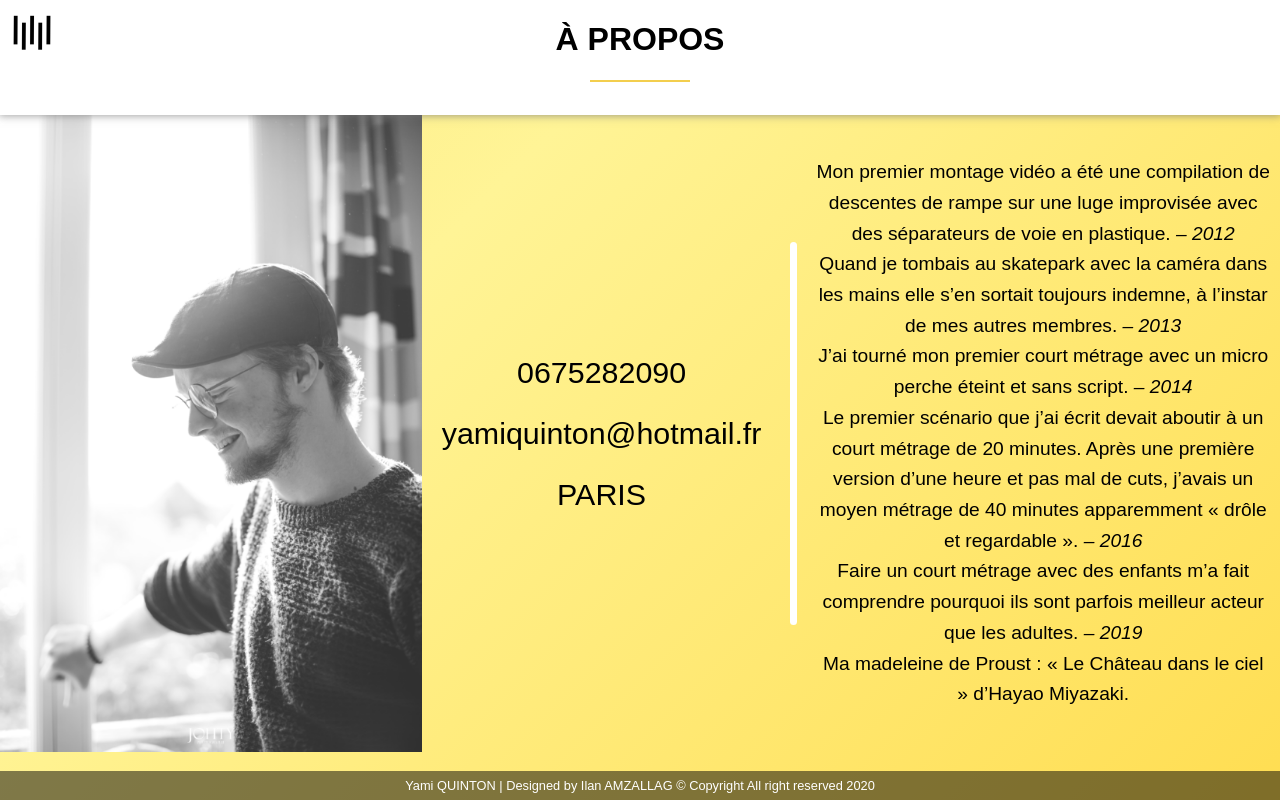
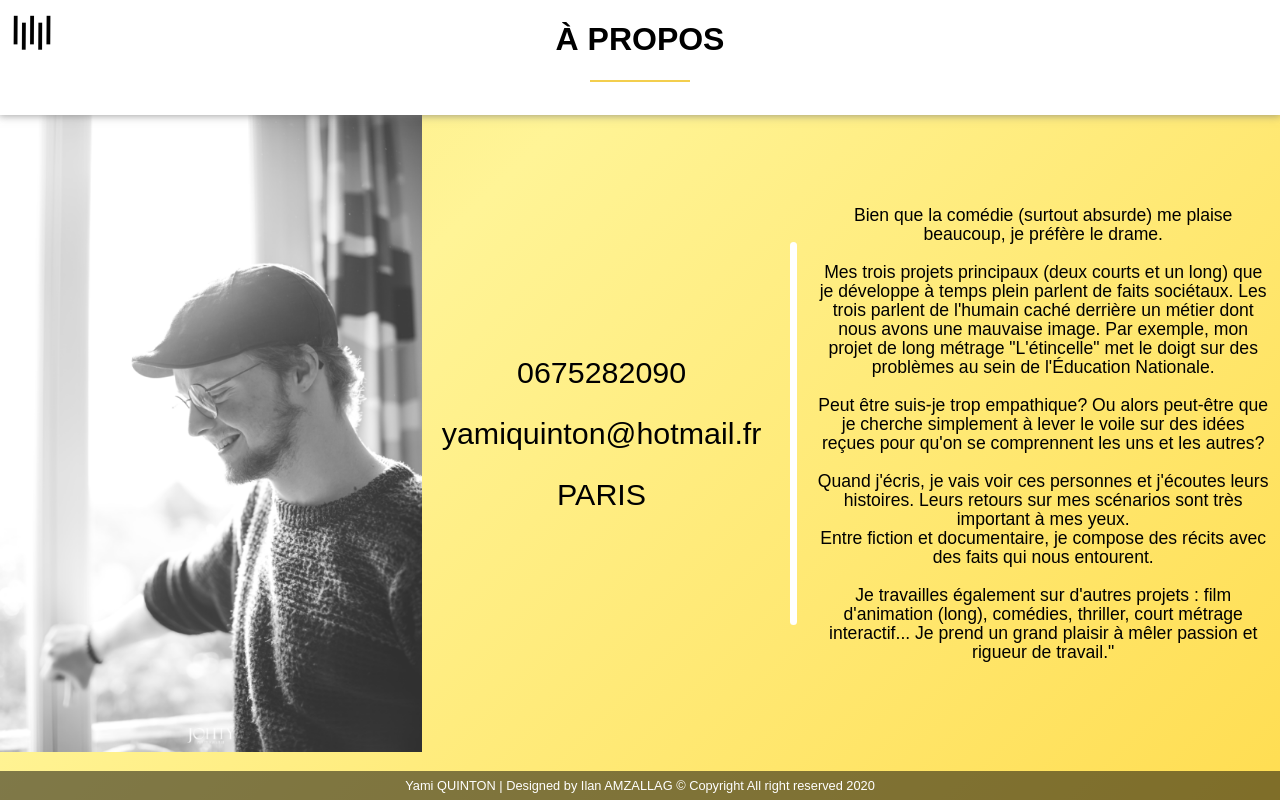
Before and after one commit to IlanAMG/site-yami, a React (Create React App) app: page /apropos in a window 1280 px wide. Built offline with nearby package versions, Linux system fonts and the light colour scheme.

Commit message:
correctif

```diff
--- a/src/composants/apropos/Apropos.css
+++ b/src/composants/apropos/Apropos.css
@@ -27,7 +27,7 @@
 .section .text {
     font-family: 'Quicksand', sans-serif;
     font-size: 1.2em;
-    line-height: 1.6;
+    line-height: 23px;
     text-align: center;
     justify-self: center;
    align-self: center;
@@ -46,6 +46,12 @@
 
 /* REPONSIVE */
 
+@media (max-width: 1300px) {
+    .section .text {
+        font-size: 1.1em;
+        line-height: 19px;
+    }
+}
 @media (max-width: 1155px) {
     .section .contact {
         font-size: 1.2em;
@@ -53,6 +59,7 @@
 
     .section .text {
         font-size: 0.9em;
+        line-height: 17px;
     }
 }
 
--- a/src/composants/apropos/Apropos.js
+++ b/src/composants/apropos/Apropos.js
@@ -44,12 +44,16 @@ export default class Apropos extends Component {
                     <p className='contact'>0675282090<br/>yamiquinton@hotmail.fr<br/>PARIS</p>
                     <span className={`separator-profil${this.state.BoutonClick? ' blur': ''}`}></span>
                     <p className='text'>
-Mon premier montage vidéo a été une compilation de descentes de rampe sur une luge improvisée avec des séparateurs de voie en plastique. <i>– 2012</i><br/>
-Quand je tombais au skatepark avec la caméra dans les mains elle s’en sortait toujours indemne, à l’instar de mes autres membres. <i>– 2013</i><br/>
-J’ai tourné mon premier court métrage avec un micro perche éteint et sans script. <i>– 2014</i><br/>
-Le premier scénario que j’ai écrit devait aboutir à un court métrage de 20 minutes. Après une première version d’une heure et pas mal de cuts, j’avais un moyen métrage de 40 minutes apparemment « drôle et regardable ». <i>– 2016</i><br/>
-Faire un court métrage avec des enfants m’a fait comprendre pourquoi ils sont parfois meilleur acteur que les adultes. <i>– 2019</i><br/>
-Ma madeleine de Proust : « Le Château dans le ciel » d’Hayao Miyazaki.
+                    Bien que la comédie (surtout absurde) me plaise beaucoup, je préfère le drame.<br/><br/>
+
+ Mes trois projets principaux (deux courts et un long) que je développe à temps plein parlent de faits sociétaux. Les trois parlent de l'humain caché derrière un métier dont nous avons une mauvaise image. Par exemple, mon projet de long métrage "L'étincelle" met le doigt sur des problèmes au sein de l'Éducation Nationale.<br/><br/>
+
+ Peut être suis-je trop empathique? Ou alors peut-être que je cherche simplement à lever le voile sur des idées reçues pour qu'on se comprennent les uns et les autres?<br/><br/>
+
+ Quand j'écris, je vais voir ces personnes et j'écoutes leurs histoires. Leurs retours sur mes scénarios sont très important à mes yeux.<br/>
+ Entre fiction et documentaire, je compose des récits avec des faits qui nous entourent.<br/><br/>
+
+ Je travailles également sur d'autres projets : film d'animation (long), comédies, thriller,  court métrage interactif... Je prend un grand plaisir à mêler passion et rigueur de travail."
                     </p>
                 </div>
             </div>
```
